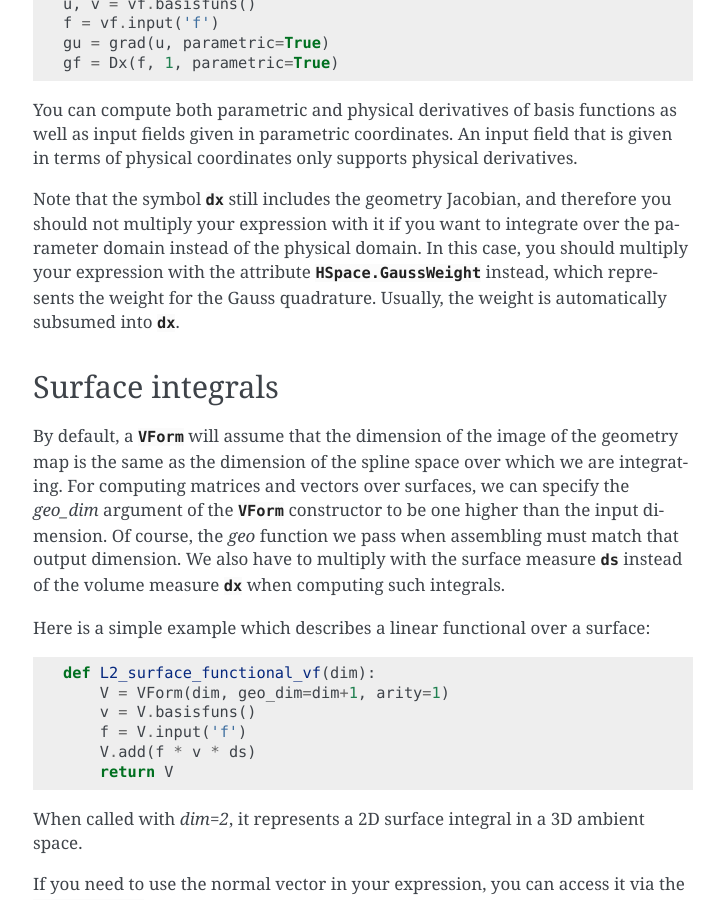
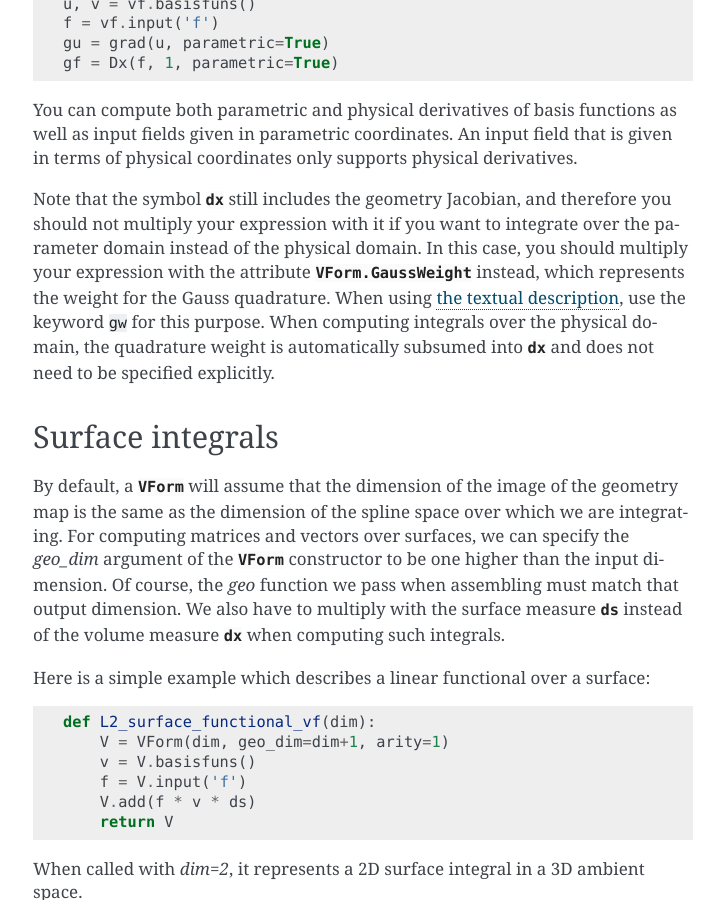
Before and after one commit to c-f-h/pyiga, a Sphinx documentation site: the page built from docs/source/guide/vforms.rst, in a window 1280 px wide and 900 px high, scrolled down 8380 px. Shown: the whole window, without its empty margins (387-1111 px from the left). Built offline with Sphinx 7.4.7, drawn with Linux system fonts in a browser that asks for light colours.

Commit message:
fix docs on usage of Gauss weight in VForms

```diff
--- a/docs/source/guide/vforms.rst
+++ b/docs/source/guide/vforms.rst
@@ -404,8 +404,11 @@ Note that the symbol :data:`dx` still includes the geometry Jacobian, and
 therefore you should not multiply your expression with it if you want to
 integrate over the parameter domain instead of the physical domain.  In this
 case, you should multiply your expression with the attribute
-:attr:`HSpace.GaussWeight` instead, which represents the weight for the Gauss
-quadrature. Usually, the weight is automatically subsumed into :data:`dx`.
+:attr:`VForm.GaussWeight` instead, which represents the weight for the Gauss
+quadrature.  When using :ref:`the textual description <sec-stringbased>`, use
+the keyword ``gw`` for this purpose.  When computing integrals over the
+physical domain, the quadrature weight is automatically subsumed into
+:data:`dx` and does not need to be specified explicitly.
 
 
 .. _sec-surface:
```
